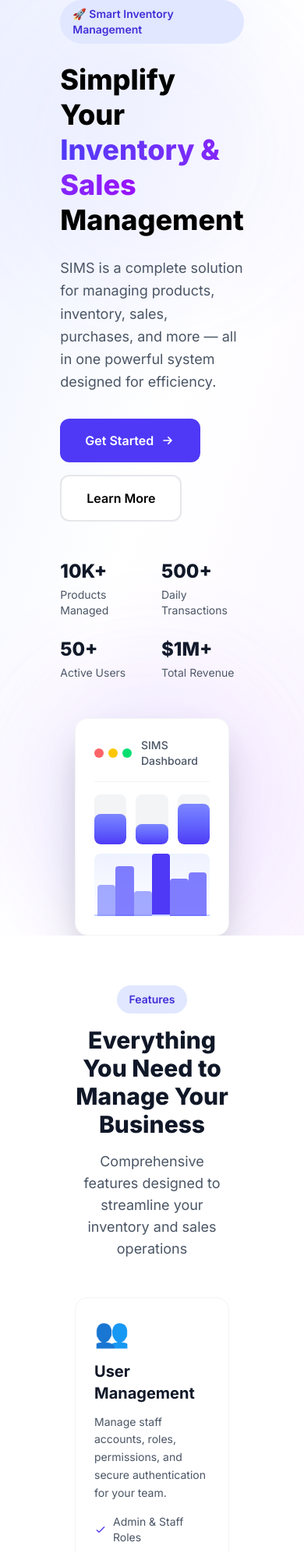
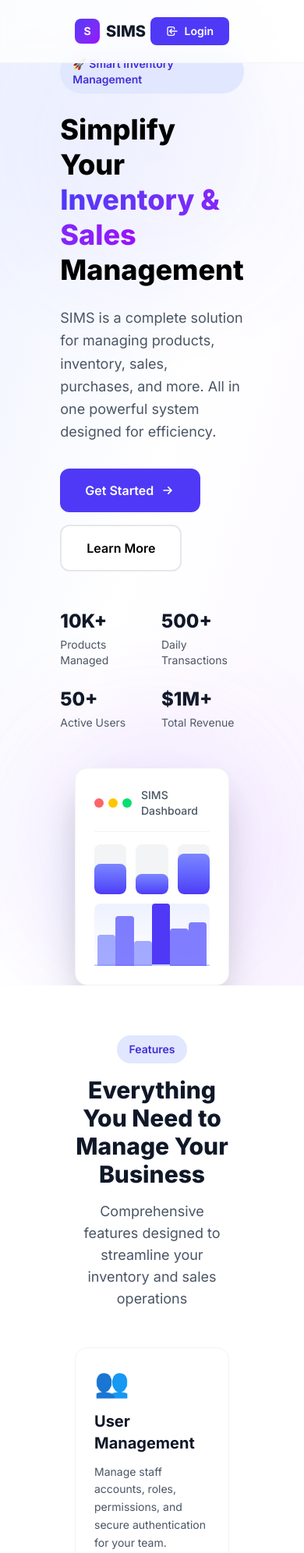
Before and after one commit to sampanna17/smart-inventory-management-system-frontend, an Angular app: page / in a window 390 px wide. Shown: the top 1992 px of the page at 78% size. Built offline with nearby package versions, Linux system fonts and the light colour scheme.

Commit message:
Nav Bar On Home page

```diff
--- a/src/app/shared/features/home/pages/landing/landing.component.html
+++ b/src/app/shared/features/home/pages/landing/landing.component.html
@@ -1,8 +1,35 @@
 <!-- Landing Page -->
 <div class="min-h-screen bg-white">
 
+  <!-- Navigation Bar -->
+  <nav class="fixed top-0 left-0 right-0 z-50 bg-white/80 backdrop-blur-md border-b border-gray-100 px-20 py-2">
+    <div class="container mx-auto px-4 sm:px-6 lg:px-8">
+      <div class="flex items-center justify-between h-16">
+        <!-- Logo -->
+        <div class="flex items-center gap-2">
+          <div class="w-8 h-8 bg-gradient-to-br from-indigo-600 to-purple-600 rounded-lg flex items-center justify-center">
+            <span class="text-white font-bold text-sm">S</span>
+          </div>
+          <span class="text-xl font-extrabold text-gray-900">SIMS</span>
+          <span class="hidden sm:inline text-xs text-gray-500 font-medium ml-1">v2.0</span>
+        </div>
+
+        <!-- Login Button -->
+        <div class="flex items-center gap-3">
+          <a routerLink="/auth/login"
+             class="inline-flex items-center px-5 py-2 bg-indigo-600 hover:bg-indigo-700 text-white text-sm font-semibold rounded-lg transition-all duration-200 transform hover:-translate-y-0.5 hover:shadow-lg">
+            <svg class="w-4 h-4 mr-2" fill="none" stroke="currentColor" viewBox="0 0 24 24">
+              <path stroke-linecap="round" stroke-linejoin="round" stroke-width="2" d="M11 16l-4-4m0 0l4-4m-4 4h14m-5 4v1a3 3 0 01-3 3H6a3 3 0 01-3-3V7a3 3 0 013-3h7a3 3 0 013 3v1"/>
+            </svg>
+            Login
+          </a>
+        </div>
+      </div>
+    </div>
+  </nav>
+
   <!-- Hero Section -->
-  <section class="relative overflow-hidden bg-gradient-to-br from-indigo-50 via-white to-purple-50 min-h-screen flex items-center px-20">
+  <section class="relative overflow-hidden bg-gradient-to-br from-indigo-50 via-white to-purple-50 min-h-screen flex items-center px-20 pt-16">
     <!-- Background decoration -->
     <div class="absolute inset-0 opacity-5">
       <div class="absolute top-0 right-0 w-96 h-96 bg-indigo-500 rounded-full blur-3xl"></div>
@@ -24,7 +51,7 @@
 
           <p class="text-lg sm:text-xl text-gray-600 mb-8 max-w-lg leading-relaxed">
             SIMS is a complete solution for managing products, inventory, sales,
-            purchases, and more — all in one powerful system designed for efficiency.
+            purchases, and more. All in one powerful system designed for efficiency.
           </p>
 
           <div class="flex flex-wrap gap-4 mb-12">
@@ -43,10 +70,16 @@
 
           <!-- Stats -->
           <div class="grid grid-cols-2 sm:grid-cols-4 gap-6">
-            <div *ngFor="let stat of stats">
-              <div class="text-2xl sm:text-3xl font-extrabold text-gray-900">{{ stat.value }}</div>
-              <div class="text-sm text-gray-600 mt-1">{{ stat.label }}</div>
+            @for (stat of stats; track stat.label) {
+              <div>
+                <div class="text-2xl sm:text-3xl font-extrabold text-gray-900">
+                  {{ stat.value }}
                 </div>
+                <div class="text-sm text-gray-600 mt-1">
+                  {{ stat.label }}
+                </div>
+              </div>
+            }
           </div>
         </div>
 
@@ -119,26 +152,46 @@
       </div>
 
       <div class="grid grid-cols-1 md:grid-cols-2 lg:grid-cols-3 gap-6 sm:gap-8">
-        <div *ngFor="let feature of features"
-             class="group bg-white rounded-2xl p-6 sm:p-8 border border-gray-100 hover:border-indigo-200 transition-all duration-300 hover:shadow-xl hover:-translate-y-1">
+        @for (feature of features; track feature.title) {
+          <div class="group bg-white rounded-2xl p-6 sm:p-8 border border-gray-100 hover:border-indigo-200 transition-all duration-300 hover:shadow-xl hover:-translate-y-1">
+
             <div class="text-4xl mb-4">{{ feature.icon }}</div>
-          <h3 class="text-xl font-bold text-gray-900 mb-3">{{ feature.title }}</h3>
-          <p class="text-gray-600 text-sm leading-relaxed mb-4">{{ feature.description }}</p>
+
+            <h3 class="text-xl font-bold text-gray-900 mb-3">
+              {{ feature.title }}
+            </h3>
+
+            <p class="text-gray-600 text-sm leading-relaxed mb-4">
+              {{ feature.description }}
+            </p>
+
             <ul class="space-y-2">
-            <li *ngFor="let item of feature.items" class="flex items-center text-sm text-gray-600">
-              <svg class="w-4 h-4 text-indigo-600 mr-2 flex-shrink-0" fill="none" stroke="currentColor" viewBox="0 0 24 24">
-                <path stroke-linecap="round" stroke-linejoin="round" stroke-width="2" d="M5 13l4 4L19 7"/>
+              @for (item of feature.items; track item) {
+                <li class="flex items-center text-sm text-gray-600">
+                  <svg class="w-4 h-4 text-indigo-600 mr-2 flex-shrink-0"
+                       fill="none"
+                       stroke="currentColor"
+                       viewBox="0 0 24 24">
+                    <path
+                      stroke-linecap="round"
+                      stroke-linejoin="round"
+                      stroke-width="2"
+                      d="M5 13l4 4L19 7" />
                   </svg>
+
                   {{ item }}
                 </li>
+              }
             </ul>
+
           </div>
+        }
       </div>
     </div>
   </section>
 
   <!-- Benefits Section -->
-  <section class="py-15 sm:py-10 bg-gray-50 px-20">
+  <section id="benefits" class="py-15 sm:py-10 bg-gray-50 px-20">
     <div class="container mx-auto px-4 sm:px-6 lg:px-8">
       <div class="text-center max-w-3xl mx-auto mb-12 sm:mb-16">
         <span class="inline-block px-4 py-2 bg-indigo-100 text-indigo-700 font-semibold text-sm rounded-full mb-4">
@@ -153,12 +206,21 @@
       </div>
 
       <div class="grid grid-cols-1 sm:grid-cols-2 lg:grid-cols-4 gap-6 sm:gap-8">
-        <div *ngFor="let benefit of benefits"
-             class="bg-white rounded-2xl p-6 sm:p-8 text-center border border-gray-100 hover:border-indigo-200 transition-all duration-300 hover:shadow-xl hover:-translate-y-1">
+        @for (benefit of benefits; track benefit.title) {
+          <div class="bg-white rounded-2xl p-6 sm:p-8 text-center border border-gray-100 hover:border-indigo-200 transition-all duration-300 hover:shadow-xl hover:-translate-y-1">
+
             <div class="text-5xl mb-4">{{ benefit.icon }}</div>
-          <h4 class="text-lg font-bold text-gray-900 mb-2">{{ benefit.title }}</h4>
-          <p class="text-gray-600 text-sm leading-relaxed">{{ benefit.description }}</p>
+
+            <h4 class="text-lg font-bold text-gray-900 mb-2">
+              {{ benefit.title }}
+            </h4>
+
+            <p class="text-gray-600 text-sm leading-relaxed">
+              {{ benefit.description }}
+            </p>
+
           </div>
+        }
       </div>
     </div>
   </section>
@@ -176,10 +238,12 @@
         </p>
 
         <div class="flex flex-wrap justify-center gap-3 mb-8">
-          <span *ngFor="let feature of ctaFeatures"
+          @for (feature of ctaFeatures; track feature) {
+            <span
               class="px-4 py-2 bg-white/20 backdrop-blur-sm rounded-full text-sm font-medium">
               ✓ {{ feature }}
             </span>
+          }
         </div>
 
         <a routerLink="/auth/login"
```
Lines whose indentation alone changed are shown as unchanged.
